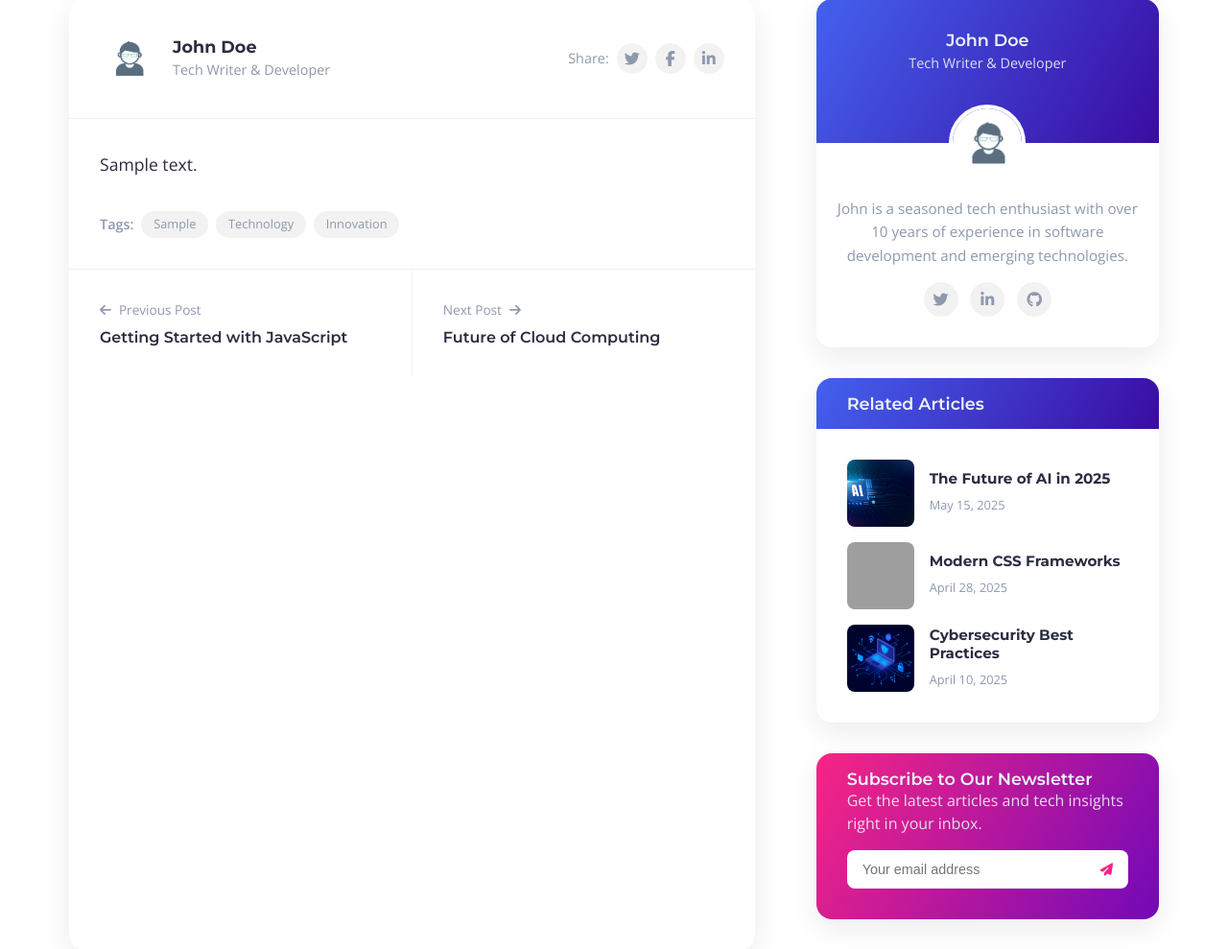
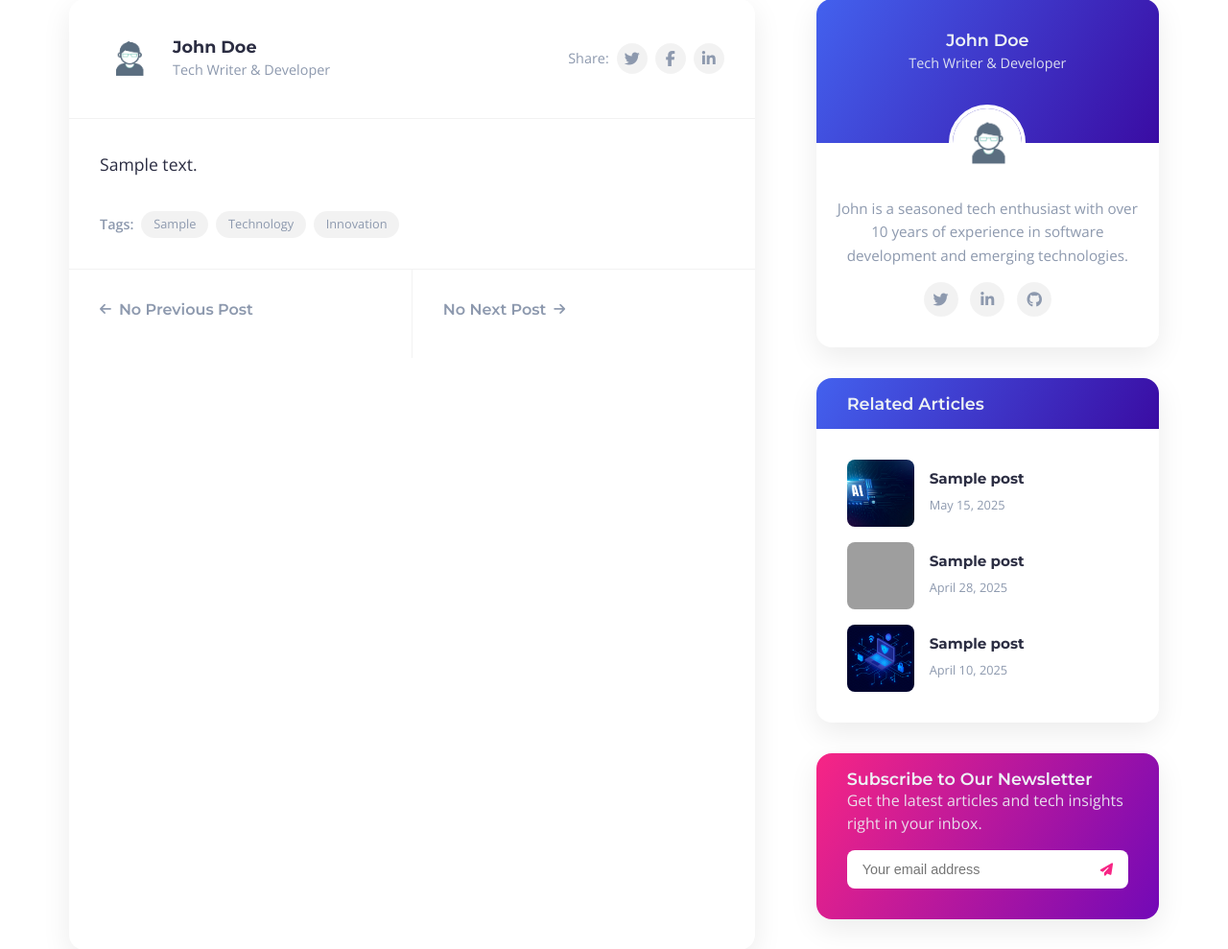
Before and after one commit to Mayen007/TechBlog, a Flask app: page /post/1 in a window 1280 px wide. Shown: the part 605-1594 px from the top of the page at 96% size. Run offline with Flask 3, Linux system fonts and the light colour scheme; tables that the repository leaves empty hold one stand-in row (values such as "Sample post"); grey boxes marked "Sample" are stand-in pictures; some libraries are stand-ins or nearby versions; grey boxes are pictures that could not be loaded.

Commit message:
Enhance post navigation and image display in post template

```diff
--- a/app.py
+++ b/app.py
@@ -62,7 +62,15 @@ def create_app():
     def post(post_id):
         post = Post.query.get_or_404(post_id)
         comments = Comment.query.filter_by(post_id=post.id).all()
-        return render_template("post.html", post=post, comments=comments)
+
+        # Get previous and next posts for navigation
+        prev_post = Post.query.filter(
+            Post.id < post_id).order_by(Post.id.desc()).first()
+        next_post = Post.query.filter(
+            Post.id > post_id).order_by(Post.id.asc()).first()
+
+        return render_template("post.html", post=post, comments=comments,
+                               prev_post=prev_post, next_post=next_post, posts=Post.query.all())
 
     @app.route('/add_comment/<int:post_id>', methods=['POST'])
     def add_comment(post_id):
--- a/templates/post.html
+++ b/templates/post.html
@@ -3,9 +3,15 @@
 {% block title %}{{ post.title }}{% endblock %}
 
 {% block content %}
-<!-- Hero Section with post image as background -->
-<section class="post-hero"
-  style="background-image: linear-gradient(rgba(0, 0, 0, 0.6), rgba(0, 0, 0, 0.8)), url('{{ post.image_url }}');">
+
+<section class="post-hero">
+  <div class="post-hero-image">
+    <img
+      src="{{ url_for('static', filename=post.image_url) if post.image_url else url_for('static', filename='img/default-post-bg.jpg') }}"
+      alt="{{ post.title }}">
+    <div class="overlay"></div>
+  </div>
+
   <div class="hero-content">
     <span class="post-category">{{ post.category }}</span>
     <h1>{{ post.title }}</h1>
@@ -49,16 +55,35 @@
       <a href="#">Innovation</a>
     </div>
 
-    <!-- Post navigation -->
+    <!-- Post Navigation -->
     <div class="post-navigation">
-      <a href="#" class="prev-post">
-        <span><i class="fas fa-arrow-left"></i> Previous Post</span>
-        <h4>Getting Started with JavaScript</h4>
-      </a>
-      <a href="#" class="next-post">
-        <span>Next Post <i class="fas fa-arrow-right"></i></span>
-        <h4>Future of Cloud Computing</h4>
-      </a>
+      <div class="prev-post">
+        {% if prev_post %}
+        <a href="{{ url_for('post', post_id=prev_post.id) }}">
+          <i class="fas fa-arrow-left"></i>
+          <h4>{{ prev_post.title }}</h4>
+        </a>
+        {% else %}
+        <span class="disabled">
+          <i class="fas fa-arrow-left"></i>
+          <h4>No Previous Post</h4>
+        </span>
+        {% endif %}
+      </div>
+
+      <div class="next-post">
+        {% if next_post %}
+        <a href="{{ url_for('post', post_id=next_post.id) }}">
+          <h4>{{ next_post.title }}</h4>
+          <i class="fas fa-arrow-right"></i>
+        </a>
+        {% else %}
+        <span class="disabled">
+          <h4>No Next Post</h4>
+          <i class="fas fa-arrow-right"></i>
+        </span>
+        {% endif %}
+      </div>
     </div>
   </article>
 
@@ -87,21 +112,21 @@
         <div class="related-post">
           <img src="{{ url_for('static', filename='img/ai-ml.jpg') }}" alt="AI and Machine Learning">
           <div>
-            <h4><a href="#">The Future of AI in 2025</a></h4>
+            <h4><a href="{{ url_for('post', post_id=posts[post.id - 1].id) }}">{{ posts[post.id - 1].title }}</a></h4>
             <span>May 15, {{ year }}</span>
           </div>
         </div>
         <div class="related-post">
           <img src="{{ url_for('static', filename='img/web-dev.jpg') }}" alt="Web Development">
           <div>
-            <h4><a href="#">Modern CSS Frameworks</a></h4>
+            <h4><a href="{{ url_for('post', post_id=posts[post.id - 1].id) }}">{{ posts[post.id - 1].title }}</a></h4>
             <span>April 28, {{ year }}</span>
           </div>
         </div>
         <div class="related-post">
           <img src="{{ url_for('static', filename='img/cybersecurity.jpg') }}" alt="Cybersecurity">
           <div>
-            <h4><a href="#">Cybersecurity Best Practices</a></h4>
+            <h4><a href="{{ url_for('post', post_id=posts[post.id - 1].id) }}">{{ posts[post.id - 1].title }}</a></h4>
             <span>April 10, {{ year }}</span>
           </div>
         </div>
```
Also changed, not shown: static/css/index.css (+28 -1 lines).
